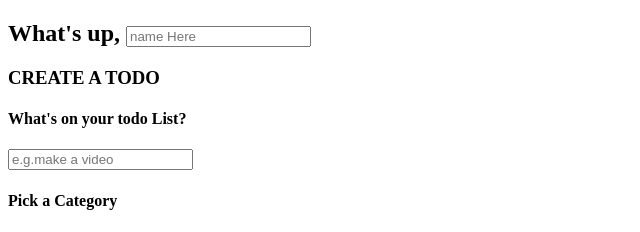
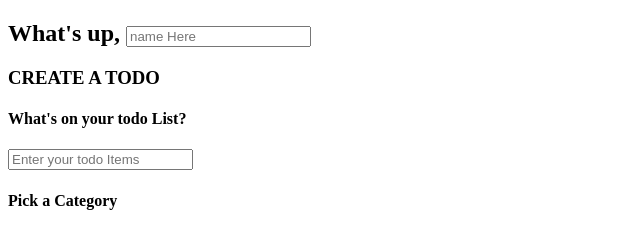
Before and after one commit to antor9732/Todo-List-App, a Vue app: page / in a window 1280 px wide. Shown: the top 232 px of the page, without its empty margins (0-640 px from the left). Built offline with nearby package versions, Linux system fonts and the light colour scheme; the HTML template or start-up script is replaced by a standard one.

Commit message:
update placeholder text

```diff
--- a/src/App.vue
+++ b/src/App.vue
@@ -63,7 +63,7 @@ onMounted(() => {
         <h4>What's on your todo List?</h4>
         <input
           type="text"
-          placeholder="e.g.make a video"
+          placeholder="Enter your todo Items"
           v-model="input_content"
         />
 
```
